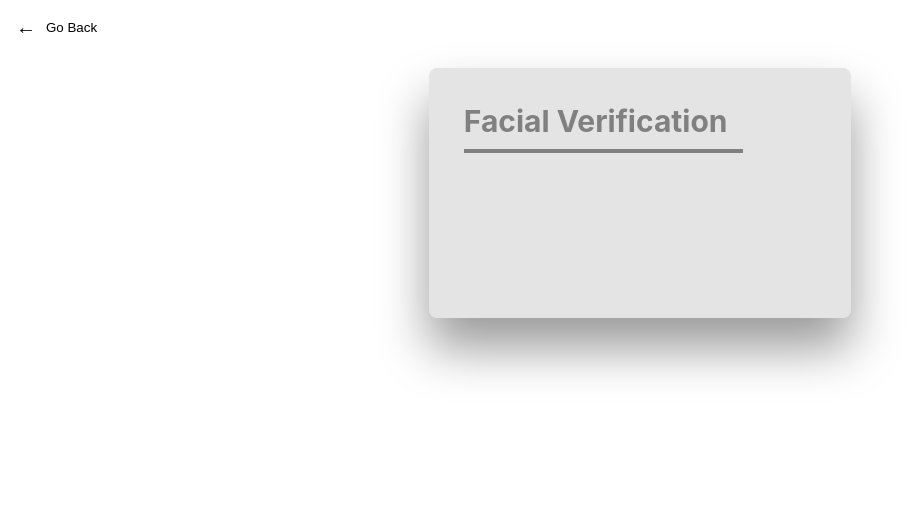
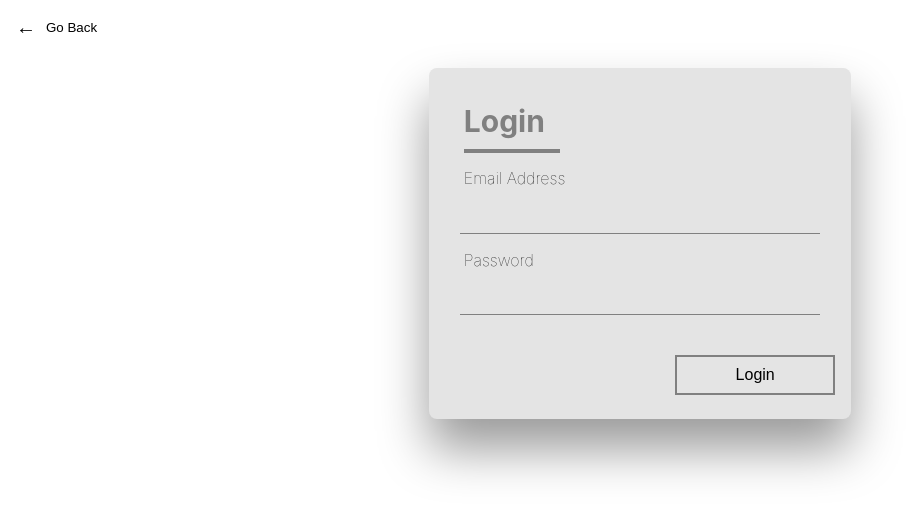
Before and after one commit to ASN-PS11-TEAM44/Online-Remote-Proctoring-Frontend, a React (Create React App) app: page /login in a window 1280 px wide. Shown: the top 516 px of the page, without its empty margins (0-922 px from the left). Built offline with nearby package versions, Linux system fonts and the light colour scheme; no server answers.

Commit message:
fix(): Removed email and wrong initial state

```diff
--- a/src/components/Login.jsx
+++ b/src/components/Login.jsx
@@ -11,11 +11,11 @@ const videoConstraints = {
 };
 
 const Login = (props) => {
-  const [email, setEmail] = useState("siddharthsingharoy@gmail.com");
+  const [email, setEmail] = useState("");
   const [password, setPassword] = useState("");
   const [error, setError] = useState("");
   const [message, setMessage] = useState("");
-  const [emailVerified, setEmailVerified] = useState(true);
+  const [emailVerified, setEmailVerified] = useState(false);
   const location = useLocation();
 
   const webcamRef = useRef(null);
```
